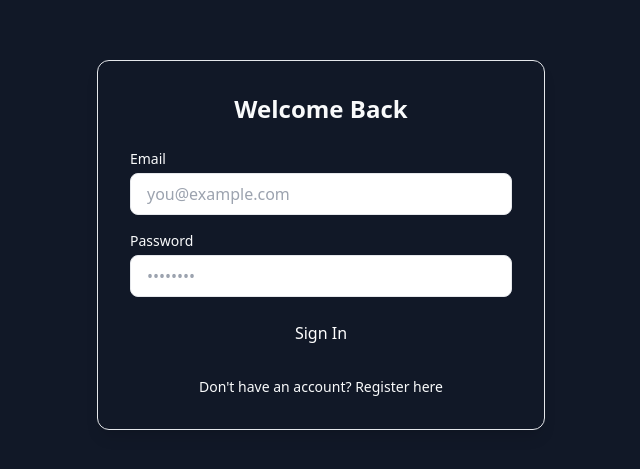
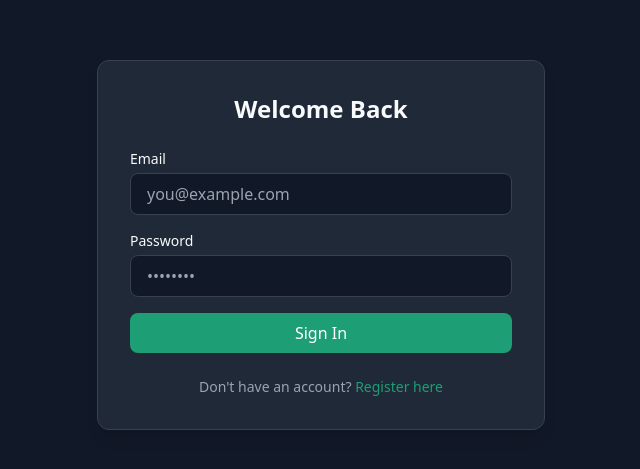
Before and after one commit to TusharSamaniya/Cloud-Cost-Optimizer, a React app in the folder frontend/: page /login in a window 1280 px wide. Shown: the part 155-624 px from the top of the page, without its empty margins (319-959 px from the left). Built offline with nearby package versions, Linux system fonts and the light colour scheme; no server answers; the HTML template or start-up script is replaced by a standard one.

Commit message:
remove the bugs

```diff
--- a/frontend/src/components/ui/Input.jsx
+++ b/frontend/src/components/ui/Input.jsx
@@ -3,7 +3,8 @@ export default function Input({ label, error, ...props }) {
     <div className="flex flex-col gap-1 w-full">
       {label && <label className="text-sm font-medium text-text-primary">{label}</label>}
       <input
-        className={`px-4 py-2 bg-bg-primary border rounded-lg focus:outline-none focus:ring-2 focus:ring-accent text-text-primary transition-colors ${
+        // We replaced the custom variables here with explicit Tailwind colors to prevent browser overrides
+        className={`px-4 py-2 bg-white dark:bg-gray-900 border rounded-lg focus:outline-none focus:ring-2 focus:ring-accent text-gray-900 dark:text-white transition-colors ${
           error ? 'border-red-500' : 'border-border'
         }`}
         {...props}
--- a/frontend/tailwind.config.js
+++ b/frontend/tailwind.config.js
@@ -7,7 +7,15 @@ export default {
   ],
   theme: {
     extend: {
-      // ADD THESE TWO BLOCKS: keyframes and animation
+      // THIS IS THE NEW PART: Mapping our custom colors
+      colors: {
+        'accent': '#1D9E75',
+        'bg-primary': 'var(--bg-primary)',
+        'bg-secondary': 'var(--bg-secondary)',
+        'text-primary': 'var(--text-primary)',
+        'text-muted': 'var(--text-muted)',
+        'border': 'var(--border)'
+      },
       keyframes: {
         fadeIn: {
           '0%': { opacity: '0', transform: 'translateY(-10px)' },
```
Also changed, not shown: 1 other file (tests, documents, lock files or other folders).
